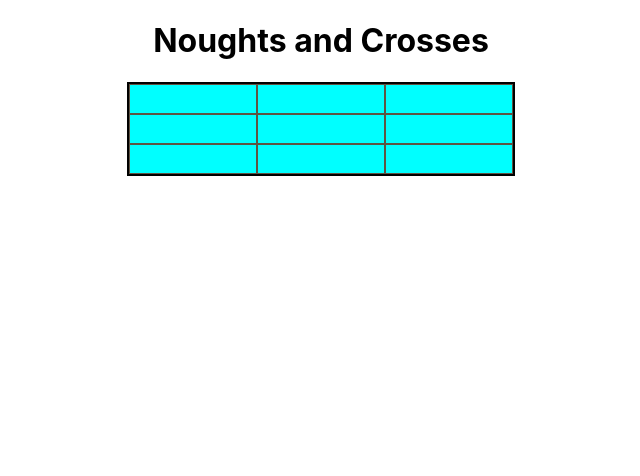
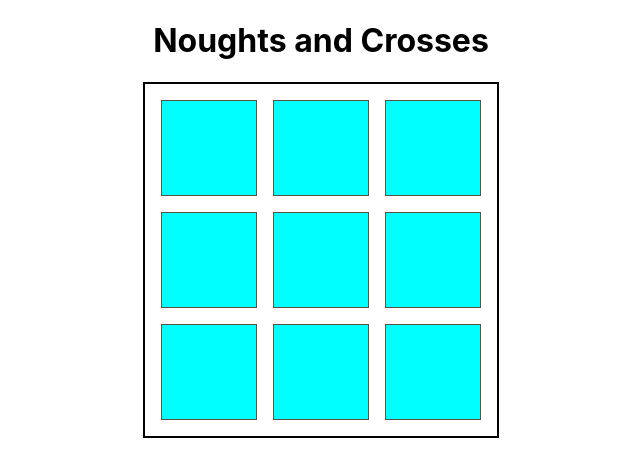
Before and after one commit to ikhlaas-kapadia/Noughts-And-Crosses, a React (Create React App) app: page / in a window 1280 px wide. Shown: the top 476 px of the page, without its empty margins (319-959 px from the left). Built offline with nearby package versions, Linux system fonts and the light colour scheme.

Commit message:
Added styling to center grid items and grid content

```diff
--- a/src/App.css
+++ b/src/App.css
@@ -15,17 +15,25 @@
 
 .Grid-Wrapper {
   display: grid;
-  width: 30%;
-  height: 90px;
-  grid-template-columns: 33.33% 33.33% 33.33%;
+  width: 20em;
+  height: 20em;
+  grid-template-columns: 1fr 1fr 1fr;
+  grid-template-rows: 1fr 1fr 1fr;
   border: 2px solid black;
+  grid-gap: 1em;
   margin: 0 auto;
+  padding: 1em;
+  grid-auto-rows: auto;
 }
 
 .Grid-Wrapper > div {
+  overflow: hidden;
   background-color: aqua;
   border: 1px solid rgb(95, 83, 67);
-  align-content: space-around;
+  display: flex;
+  align-items: center;
+  justify-content: center;
+  font-size: 2em;
 }
 
 /* .Grid-Wrapper > div:nth-child(odd) {
```
